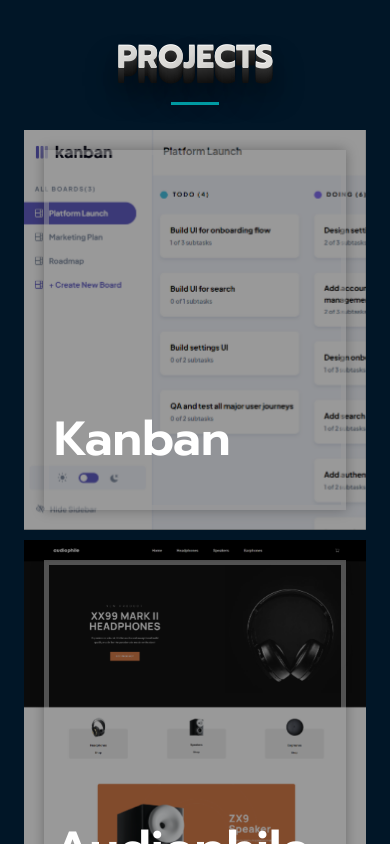
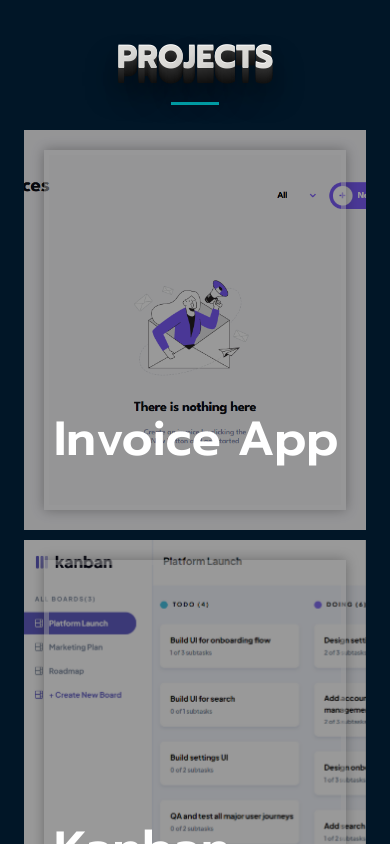
Before and after one commit to Atakanarikan0/portfolio, a React (Vite) app: page / in a window 390 px wide. Shown: the part 2700-3544 px from the top of the page. Built offline with nearby package versions, Linux system fonts and the light colour scheme.

Commit message:
yeni proje eklendi

```diff
--- a/src/App.css
+++ b/src/App.css
@@ -599,6 +599,10 @@
       &.item-i{
         background-image: url(../public/img/landing-page.png);
         background-position: top;
+      }
+      &.item-j{
+        background-image: url(../public/img/invoice-app.png);
+        background-position: top ;
       }
       h1{
         font-weight: 600;
--- a/src/App.jsx
+++ b/src/App.jsx
@@ -434,11 +434,30 @@ function MainContent({ i18n, t, section2Ref, section3Ref }) {
         >
           <div className="col-md-4 col-sm-6 col-xs-12">
             <div className="card">
+              <div className="cover item-j">
+                <h1>Invoice App</h1>
+                <div className="card-back">
+                  <a href="https://invoice-app-3y4g.vercel.app/"
+                  target="_blank"
+                    rel="noopener noreferrer">{t('project')}</a>
+                  <a href="https://github.com/Atakanarikan0/invoice-app"
+                  target="_blank"
+                    rel="noopener noreferrer">{t('code')}</a>
+                </div>
+              </div>
+            </div>
+          </div>
+          <div className="col-md-4 col-sm-6 col-xs-12">
+            <div className="card">
               <div className="cover item-a">
                 <h1>Kanban</h1>
                 <div className="card-back">
-                  <a href="https://atakan-berna-ece-g-kdeniz-kanban-task.vercel.app/">{t('project')}</a>
-                  <a href="https://github.com/Atakanarikan0/200found-kanban-task">{t('code')}</a>
+                  <a href="https://atakan-berna-ece-g-kdeniz-kanban-task.vercel.app/"
+                  target="_blank"
+                    rel="noopener noreferrer">{t('project')}</a>
+                  <a href="https://github.com/Atakanarikan0/200found-kanban-task"
+                  target="_blank"
+                    rel="noopener noreferrer">{t('code')}</a>
                 </div>
               </div>
             </div>
@@ -448,8 +467,12 @@ function MainContent({ i18n, t, section2Ref, section3Ref }) {
               <div className="cover item-b">
                 <h1>Audiophile</h1>
                 <div className="card-back">
-                  <a href="https://kamp-zodyak-flame.vercel.app/">{t('project')}</a>
-                  <a href="https://github.com/Atakanarikan0/kamp-zodyak">{t('code')}</a>
+                  <a href="https://kamp-zodyak-flame.vercel.app/"
+                    target="_blank"
+                    rel="noopener noreferrer">{t('project')}</a>
+                  <a href="https://github.com/Atakanarikan0/kamp-zodyak"
+                  target="_blank"
+                    rel="noopener noreferrer">{t('code')}</a>
                 </div>
               </div>
             </div>
@@ -459,8 +482,12 @@ function MainContent({ i18n, t, section2Ref, section3Ref }) {
               <div className="cover item-c">
                 <h1>Entertainment<br />App</h1>
                 <div className="card-back">
-                  <a href="https://entertainment-app-react-iri5.vercel.app/#/">{t('project')}</a>
-                  <a href="https://github.com/Atakanarikan0/entertainment-app-react">{t('code')}</a>
+                  <a href="https://entertainment-app-react-iri5.vercel.app/#/"
+                  target="_blank"
+                    rel="noopener noreferrer">{t('project')}</a>
+                  <a href="https://github.com/Atakanarikan0/entertainment-app-react"
+                  target="_blank"
+                    rel="noopener noreferrer">{t('code')}</a>
                 </div>
               </div>
             </div>
@@ -470,8 +497,12 @@ function MainContent({ i18n, t, section2Ref, section3Ref }) {
               <div className="cover item-d">
                 <h1>Where in the World</h1>
                 <div className="card-back">
-                  <a href="https://react-countries-app-xi.vercel.app/">{t('project')}</a>
-                  <a href="https://github.com/Atakanarikan0/react-countries-app">{t('code')}</a>
+                  <a href="https://react-countries-app-xi.vercel.app/"
+                  target="_blank"
+                    rel="noopener noreferrer">{t('project')}</a>
+                  <a href="https://github.com/Atakanarikan0/react-countries-app"
+                  target="_blank"
+                    rel="noopener noreferrer">{t('code')}</a>
                 </div>
               </div>
             </div>
@@ -481,8 +512,12 @@ function MainContent({ i18n, t, section2Ref, section3Ref }) {
               <div className="cover item-e">
                 <h1>Desserts<br />App</h1>
                 <div className="card-back">
-                  <a href="https://react-product-list-with-cart-toxx.vercel.app/">{t('project')}</a>
-                  <a href="https://github.com/Atakanarikan0/react-product-list-with-cart">{t('code')}</a>
+                  <a href="https://react-product-list-with-cart-toxx.vercel.app/"
+                  target="_blank"
+                    rel="noopener noreferrer">{t('project')}</a>
+                  <a href="https://github.com/Atakanarikan0/react-product-list-with-cart"
+                  target="_blank"
+                    rel="noopener noreferrer">{t('code')}</a>
                 </div>
               </div>
             </div>
@@ -492,8 +527,12 @@ function MainContent({ i18n, t, section2Ref, section3Ref }) {
               <div className="cover item-f">
                 <h1>DevJobs<br />App</h1>
                 <div className="card-back">
-                  <a href="https://devjobs-web-app-ecru.vercel.app/">{t('project')}</a>
-                  <a href="https://github.com/Atakanarikan0/devjobs-web-app">{t('code')}</a>
+                  <a href="https://devjobs-web-app-ecru.vercel.app/"
+                  target="_blank"
+                    rel="noopener noreferrer">{t('project')}</a>
+                  <a href="https://github.com/Atakanarikan0/devjobs-web-app"
+                  target="_blank"
+                    rel="noopener noreferrer">{t('code')}</a>
                 </div>
               </div>
             </div>
@@ -503,8 +542,12 @@ function MainContent({ i18n, t, section2Ref, section3Ref }) {
               <div className="cover item-g">
                 <h1>Mortgage<br />Calculator</h1>
                 <div className="card-back">
-                  <a href="https://mortgage-calculator-flax-two.vercel.app/">{t('project')}</a>
-                  <a href="https://github.com/Atakanarikan0/mortgage-calculator">{t('code')}</a>
+                  <a href="https://mortgage-calculator-flax-two.vercel.app/"
+                  target="_blank"
+                    rel="noopener noreferrer">{t('project')}</a>
+                  <a href="https://github.com/Atakanarikan0/mortgage-calculator"
+                  target="_blank"
+                    rel="noopener noreferrer">{t('code')}</a>
                 </div>
               </div>
             </div>
@@ -514,8 +557,12 @@ function MainContent({ i18n, t, section2Ref, section3Ref }) {
               <div className="cover item-h">
                 <h1>Quiz<br />App</h1>
                 <div className="card-back">
-                  <a href="https://quiz-app-js-ochre.vercel.app/">{t('project')}</a>
-                  <a href="https://github.com/Atakanarikan0/quiz-app-js">{t('code')}</a>
+                  <a href="https://quiz-app-js-ochre.vercel.app/"
+                  target="_blank"
+                    rel="noopener noreferrer">{t('project')}</a>
+                  <a href="https://github.com/Atakanarikan0/quiz-app-js"
+                  target="_blank"
+                    rel="noopener noreferrer">{t('code')}</a>
                 </div>
               </div>
             </div>
@@ -525,8 +572,12 @@ function MainContent({ i18n, t, section2Ref, section3Ref }) {
               <div className="cover item-i">
                 <h1>Landing<br />Page</h1>
                 <div className="card-back">
-                  <a href="https://ortak-git-calismasi.vercel.app/">{t('project')}</a>
-                  <a href="https://github.com/Atakanarikan0/ortak-git-calismasi">{t('code')}</a>
+                  <a href="https://ortak-git-calismasi.vercel.app/"
+                  target="_blank"
+                    rel="noopener noreferrer">{t('project')}</a>
+                  <a href="https://github.com/Atakanarikan0/ortak-git-calismasi"
+                  target="_blank"
+                    rel="noopener noreferrer">{t('code')}</a>
                 </div>
               </div>
             </div>
```
Also changed, not shown: public/img/invoice-app.png (added).
